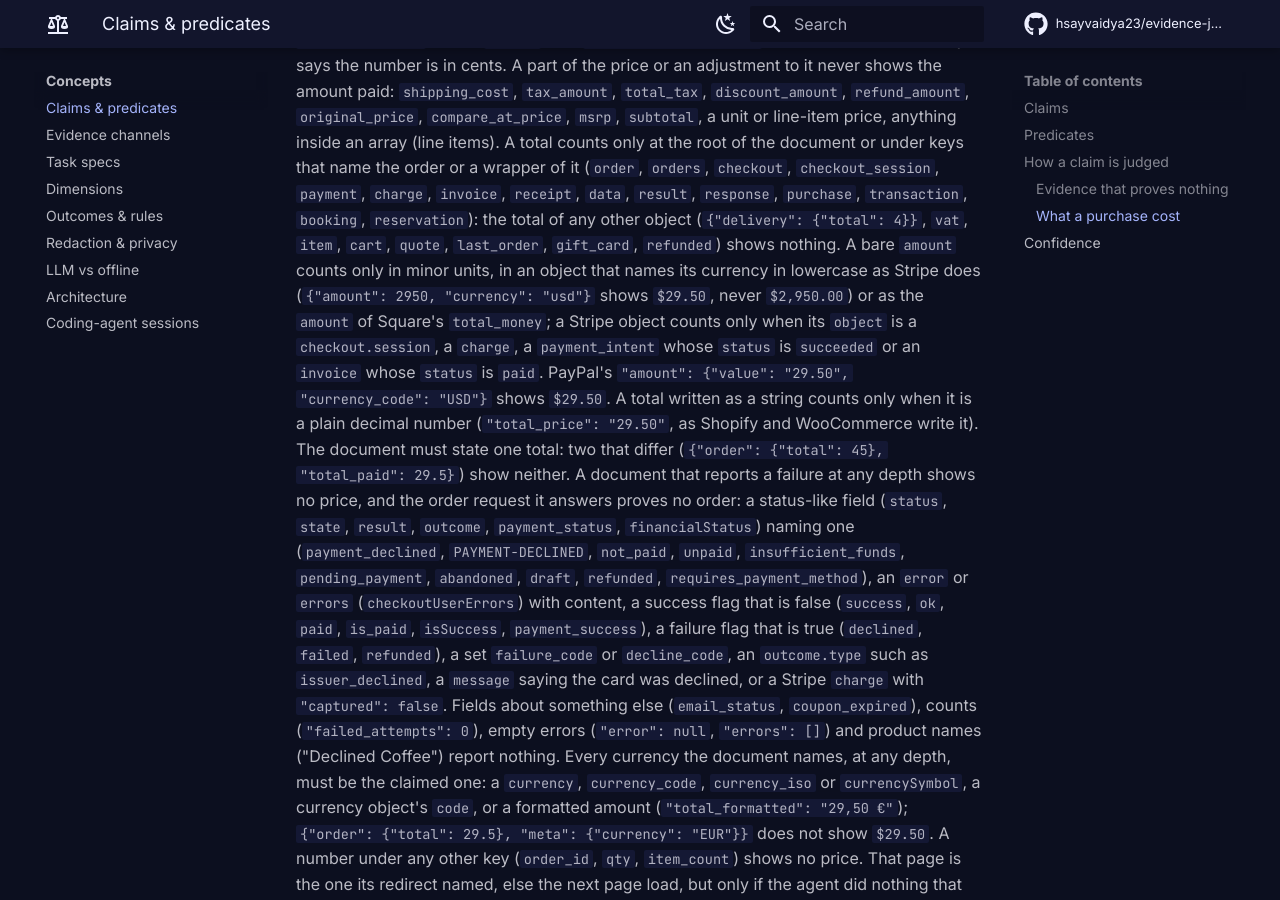
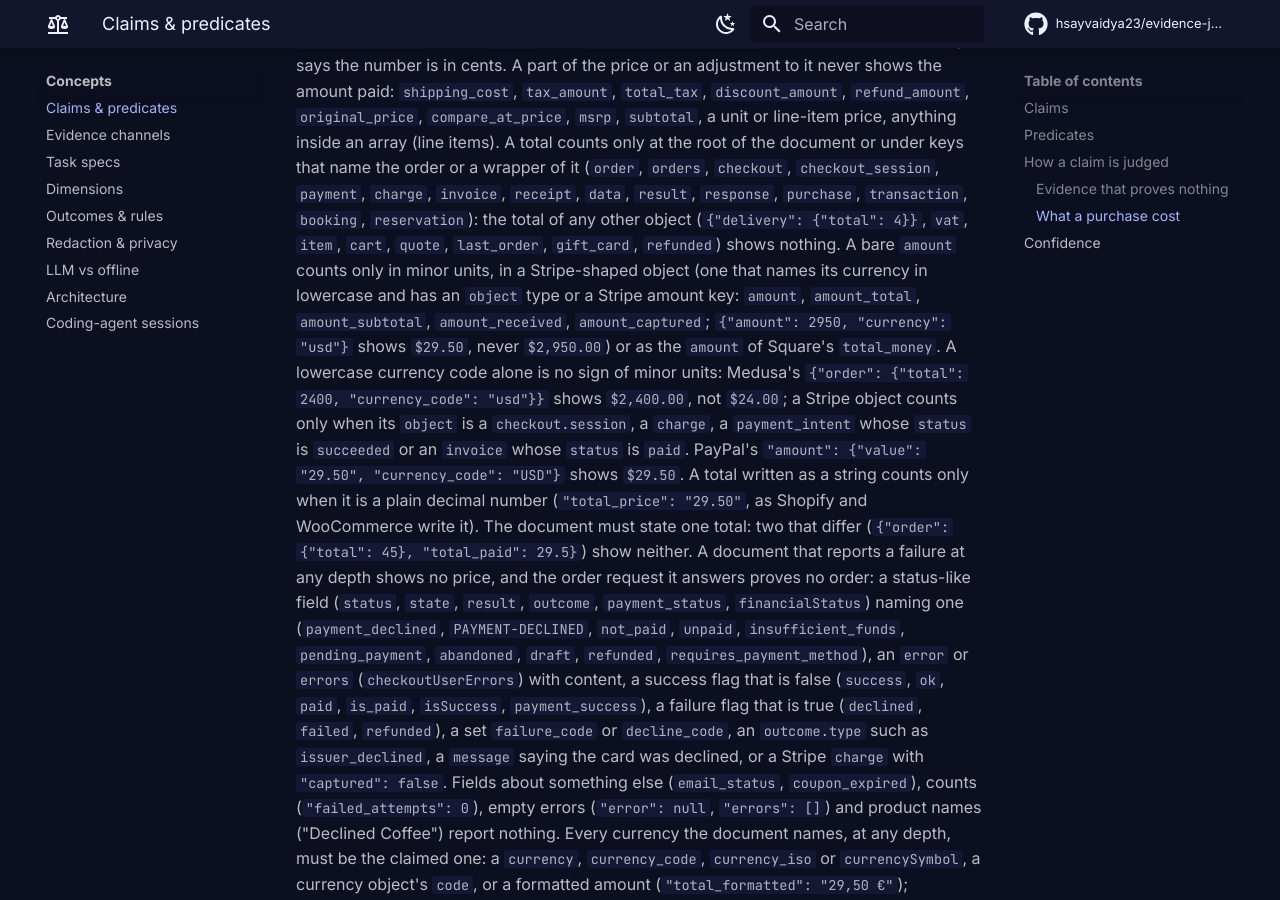
Before and after one commit to hsayvaidya23/evidence-judge, an MkDocs documentation site: the page built from docs/concepts/claims-and-predicates.md, in a window 1280 px wide and 900 px high, scrolled down 9995 px. Built offline with MkDocs 1.6.1 and Material for MkDocs 9.7.7, drawn with Linux system fonts in a browser that asks for light colours; comment, search, counter and statistics services are not loaded.

Commit message:
Read minor units only in Stripe-shaped objects
Any object naming its currency in lowercase was read in minor units, so
Medusa's {"order": {"total": 2400, "currency_code": "usd"}} supported a
claimed $24.00. Minor units now need a lowercase code plus an object
type or a Stripe amount key (amount, amount_total, amount_subtotal,
amount_received, amount_captured).

Fixes #116

```diff
--- a/docs/concepts/claims-and-predicates.md
+++ b/docs/concepts/claims-and-predicates.md
@@ -361,9 +361,12 @@ that name the order or a wrapper of it (`order`, `orders`, `checkout`, `checkout
 `payment`, `charge`, `invoice`, `receipt`, `data`, `result`, `response`, `purchase`,
 `transaction`, `booking`, `reservation`): the total of any other object (`{"delivery":
 {"total": 4}}`, `vat`, `item`, `cart`, `quote`, `last_order`, `gift_card`, `refunded`) shows
-nothing. A bare `amount` counts only in minor units, in an object that names its currency in
-lowercase as Stripe does (`{"amount": 2950, "currency": "usd"}` shows `$29.50`, never
-`$2,950.00`) or as the `amount` of Square's `total_money`; a Stripe object counts only when its
+nothing. A bare `amount` counts only in minor units, in a Stripe-shaped object (one that
+names its currency in lowercase and has an `object` type or a Stripe amount key: `amount`,
+`amount_total`, `amount_subtotal`, `amount_received`, `amount_captured`; `{"amount": 2950,
+"currency": "usd"}` shows `$29.50`, never `$2,950.00`) or as the `amount` of Square's
+`total_money`. A lowercase currency code alone is no sign of minor units: Medusa's `{"order":
+{"total": 2400, "currency_code": "usd"}}` shows `$2,400.00`, not `$24.00`; a Stripe object counts only when its
 `object` is a `checkout.session`, a `charge`, a `payment_intent` whose `status` is `succeeded`
 or an `invoice` whose `status` is `paid`. PayPal's `"amount": {"value": "29.50",
 "currency_code": "USD"}` shows `$29.50`. A total written as a string counts only when it is a
```
Also changed, not shown: CHANGELOG.md (+3 -1 lines), docs/security-history.md (+7 -0 lines), 3 other files.
